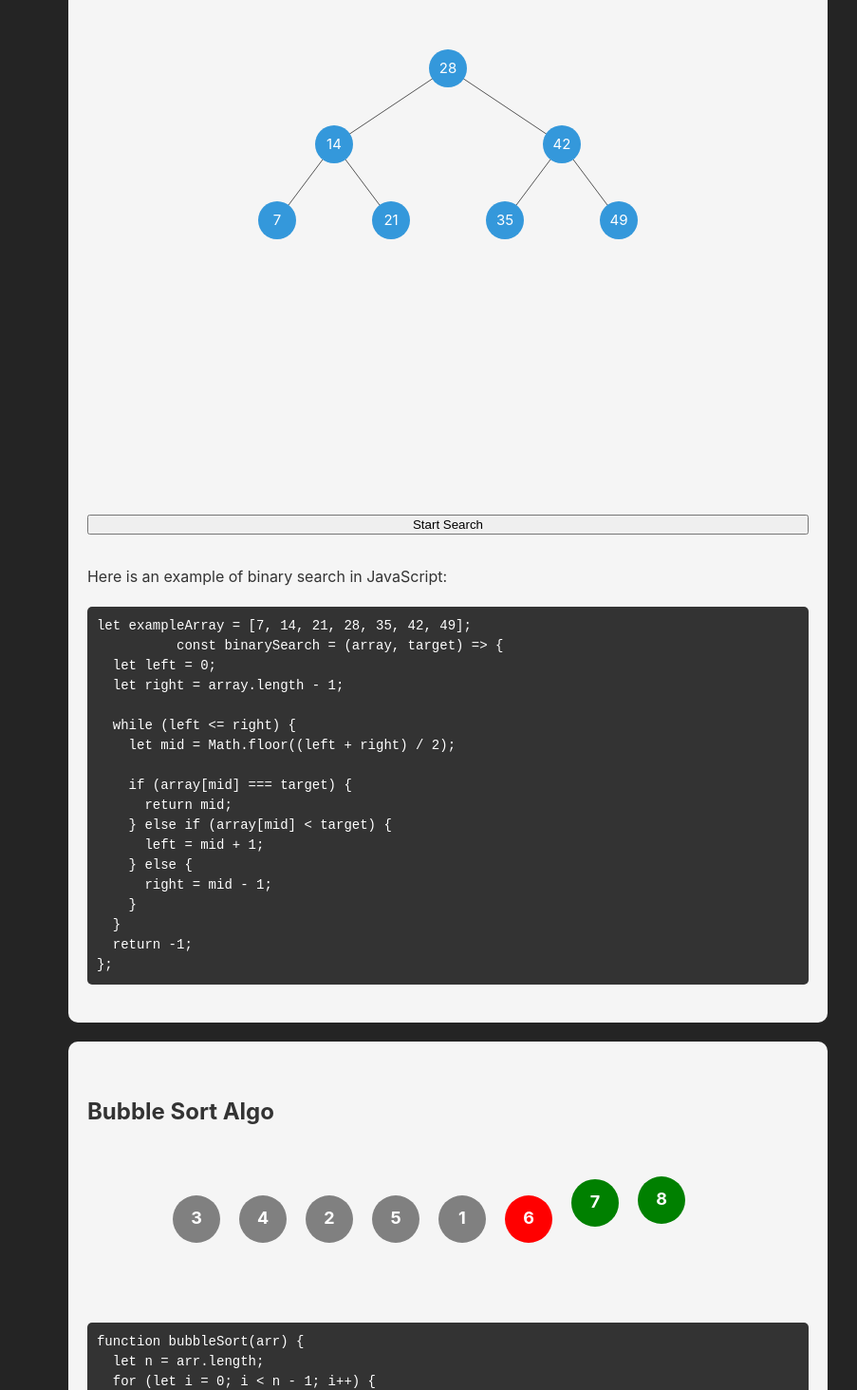
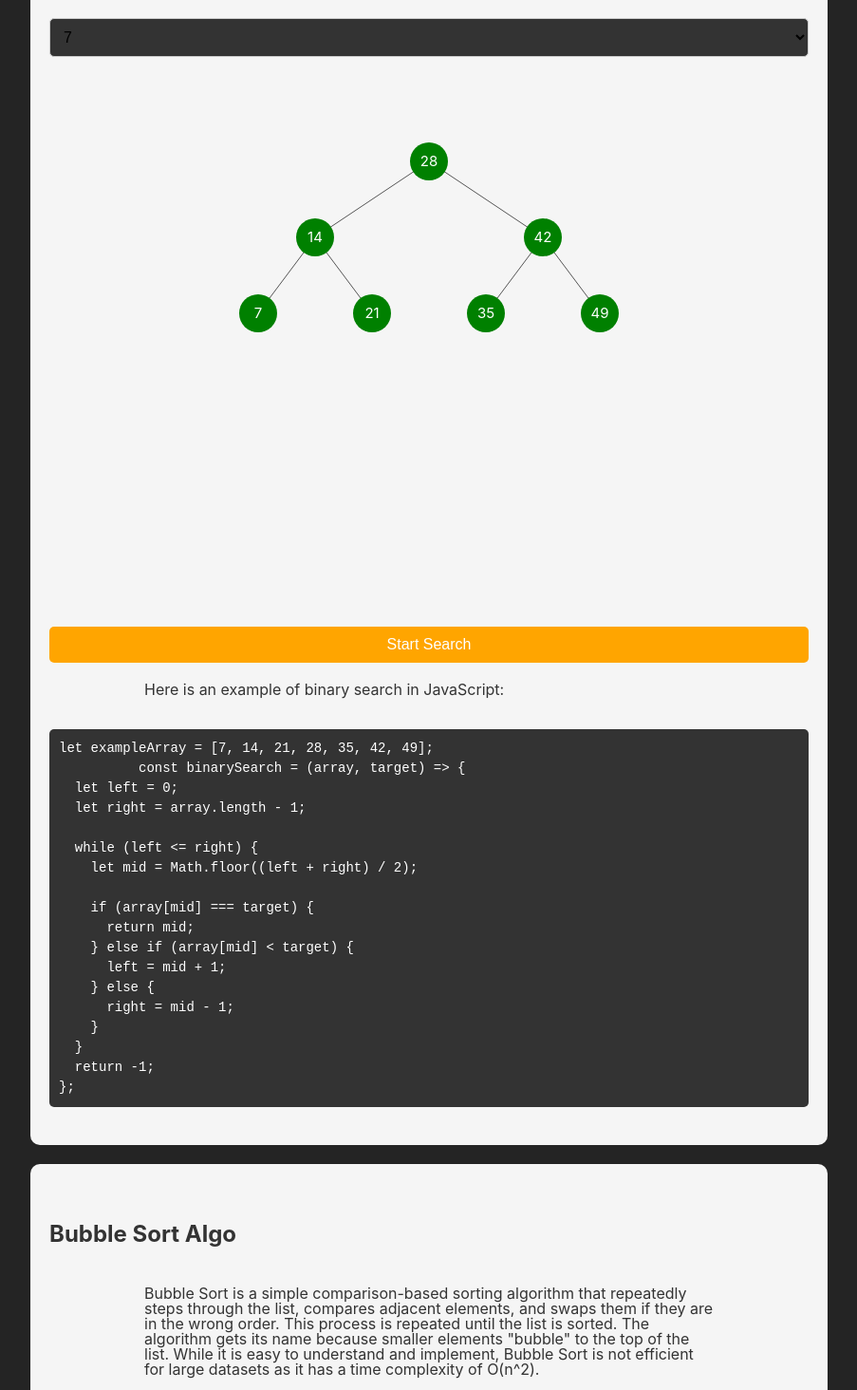
Before and after one commit to Atlessc/Algo-Visualizer, a React (Vite) app: page / in a window 1280 px wide. Shown: the part 287-1751 px from the top of the page at 95% size, without its empty margins (188-1091 px from the left). Built offline with nearby package versions, Linux system fonts and the light colour scheme.

Commit message:
chore: Update BinarySearchAlgo component with styling and animation improvements

```diff
--- a/src/components/1_Beginner_Algos/BinarySearchAlgo.jsx
+++ b/src/components/1_Beginner_Algos/BinarySearchAlgo.jsx
@@ -61,11 +61,11 @@ const BinarySearchAlgo = () => {
     setPositions(nodePositions);
   }, []);
 
-  useEffect(() => {
-    if (currentNode !== null) {
-      console.log(`Current node: ${currentNode}`);
-    }
-  }, [currentNode]);
+  // useEffect(() => {
+  //   if (currentNode !== null) {
+  //     console.log(`Current node: ${currentNode}`);
+  //   }
+  // }, [currentNode]);
 
   const binarySearch = async (array, target) => {
     let left = 0;
@@ -106,6 +106,14 @@ const BinarySearchAlgo = () => {
         <select
           value={searchValue}
           onChange={(e) => setSearchValue(e.target.value)}
+          style={{
+            padding: '10px',
+            fontSize: '16px',
+            borderRadius: '5px',
+            marginBottom: '20px',
+            backgroundColor: '#333',
+            border: '1px solid #ccc',
+          }}
         >
           {exampleArray.map((value) => (
             <option key={value} value={value}>
@@ -148,7 +156,9 @@ const BinarySearchAlgo = () => {
                     cx={pos.x}
                     cy={pos.y}
                     r={20}
-        className={isCurrent ? "current-node" : "default-node"}
+                    fill={
+                      isCurrent ? "orange" : "green"
+                    }
                   />
                   <text
                     x={pos.x}
@@ -166,7 +176,21 @@ const BinarySearchAlgo = () => {
           </svg>
         </AlgoVisualizer>
 
-        <button onClick={handleSearch}>Start Search</button>
+        <button
+          onClick={handleSearch}
+          style={{
+            padding: '10px 20px',
+            fontSize: '16px',
+            borderRadius: '5px',
+            backgroundColor: 'orange',
+            color: 'white',
+            border: 'none',
+            cursor: 'pointer',
+            marginTop: '20px',
+          }}
+        >
+          Start Search
+        </button>
 
         <Para>Here is an example of binary search in JavaScript:</Para>
         <CodeBlock>
--- a/src/components/1_Beginner_Algos/BubbleSortAlgo.jsx
+++ b/src/components/1_Beginner_Algos/BubbleSortAlgo.jsx
@@ -5,7 +5,8 @@ import {
   CardContainer,
   Title,
   AlgoVisualizer,
-  CodeBlock
+  CodeBlock,
+  Para, // Assuming Para is defined in your styledComponents file
 } from "../Styled Components/styledComponents";
 import "../styles/Node.css";
 
@@ -48,6 +49,20 @@ const BubbleSortAlgo = () => {
     <Container>
       <CardContainer>
         <Title>Bubble Sort Algo</Title>
+
+        <Para>
+          Bubble Sort is a simple comparison-based sorting algorithm that repeatedly steps through the list,
+          compares adjacent elements, and swaps them if they are in the wrong order. This process is repeated
+          until the list is sorted. The algorithm gets its name because smaller elements "bubble" to the top of
+          the list. While it is easy to understand and implement, Bubble Sort is not efficient for large datasets
+          as it has a time complexity of O(n^2).
+        </Para>
+
+        <Para>
+          <strong>When to use Bubble Sort:</strong> Bubble Sort is typically used in educational settings or when
+          simplicity is more important than performance. It can be useful when you need a straightforward, easy-to-understand
+          algorithm for small datasets or when the dataset is almost sorted and requires only a few passes.
+        </Para>
 
         <AlgoVisualizer>
           <svg width="600" height="150">
--- a/src/components/Styled Components/styledComponents.jsx
+++ b/src/components/Styled Components/styledComponents.jsx
@@ -9,6 +9,7 @@ export const Container = styled.div`
   justify-content: center;
   align-items: center;
   margin-top: 20px;
+  position: relative;
   width: clamp(300px, 100%, 800px);
 
 `;
@@ -26,7 +27,6 @@ export const CardContainer = styled.div`
 
 export const Title = styled.h1`
   font-size: 24px;
-  margin-bottom: -20px;
   color: #333;
 `;
 
@@ -52,6 +52,8 @@ export const Para = styled.p`
   line-height: 1;
   margin-bottom: -10px;
   color: #333;
+  width: clamp(300px, 100%, 600px);
+  margin: 0 auto;
 `;
 
 export const StyledInput = styled.input`
--- a/src/pages/Home.jsx
+++ b/src/pages/Home.jsx
@@ -3,7 +3,13 @@ import BubbleSortAlgo from "../components/1_Beginner_Algos/BubbleSortAlgo";
 
 const Home = () => {
   return (
-    <div>
+    <div style={{
+      display: 'flex',
+      flexDirection: 'column',
+      justifyContent: 'center',
+      alignItems: 'center',
+      padding: '10px',
+    }}>
       <BinarySearchAlgo />
       <BubbleSortAlgo />
     </div>
```
Lines whose indentation alone changed are shown as unchanged.
